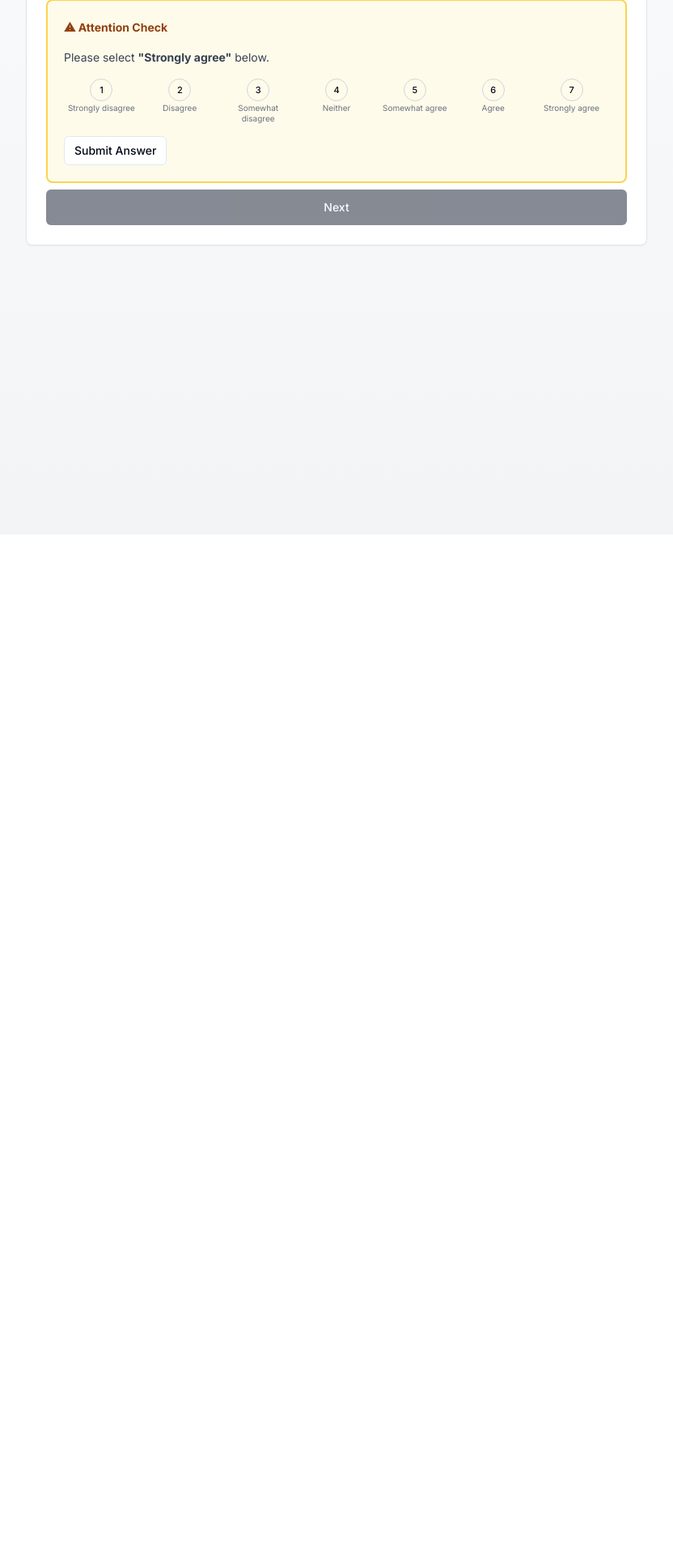
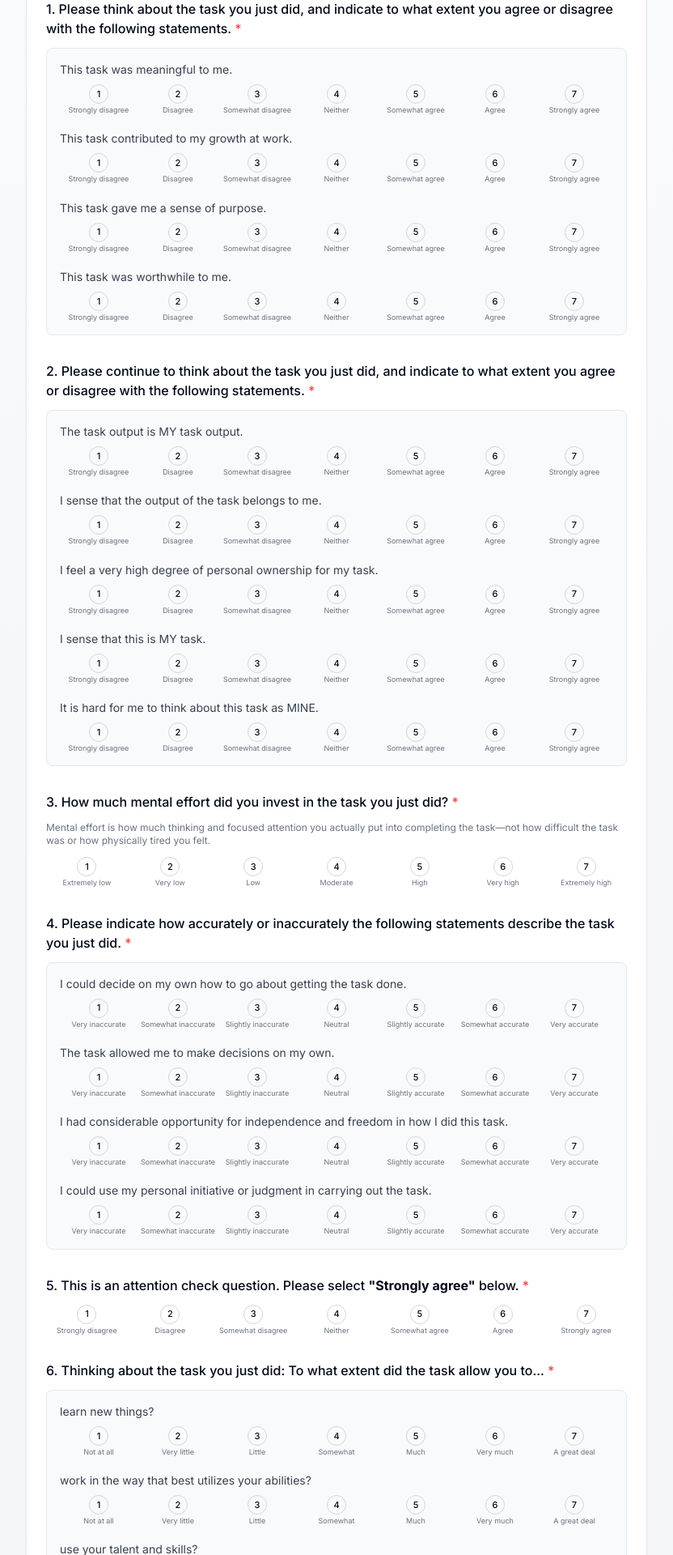
Before and after one commit to w4149/AI-Collaboration-Meaningful-Work, a Next.js app: page /psychological-scale in a window 1280 px wide. Shown: the part 140-2060 px from the top of the page at 81% size, without its empty margins (224-1056 px from the left). Before the commit the page ends 800 px from the top, so only its background shows below. Built offline with nearby package versions, Linux system fonts and the light colour scheme.

Commit message:
attention check 逻辑调整；

```diff
--- a/src/app/api/attention-checks/route.ts
+++ b/src/app/api/attention-checks/route.ts
@@ -20,7 +20,6 @@ export async function POST(request: Request) {
       return NextResponse.json({ error: 'Invalid check type. Must be 1 or 2.' }, { status: 400 })
     }
 
-    // Build the UPSERT payload — one row per user_id
     const upsertPayload: Record<string, unknown> = {
       user_id: userId,
       updated_at: new Date().toISOString(),
@@ -30,33 +29,36 @@ export async function POST(request: Request) {
     if (groupType) upsertPayload.group_type = groupType
 
     if (checkType === 1) {
-      // If this is a wrong answer, mark ever_failed and increment count
-      // If correct, store the final correct answer and timestamp
       if (!isCorrect) {
-        // We need to read existing row to increment count
-        const { data: existing } = await supabaseServer
+        const { data: existing, error: readError } = await supabaseServer
           .from('attention_checks')
           .select('check1_ever_failed, check1_fail_count')
           .eq('user_id', userId)
-          .maybeSingle()
+          .single()
+
+        if (readError) {
+          console.warn('attention_checks read (check1) — table may need migration 016:', readError.message)
+        }
 
         const currentFailCount = existing?.check1_fail_count ?? 0
         upsertPayload.check1_ever_failed = true
         upsertPayload.check1_fail_count = currentFailCount + 1
       } else {
-        // Correct answer
         upsertPayload.check1_correct_answer = answer
         upsertPayload.check1_final_answer = answer
         upsertPayload.check1_completed_at = new Date().toISOString()
       }
     } else {
-      // checkType === 2
       if (!isCorrect) {
-        const { data: existing } = await supabaseServer
+        const { data: existing, error: readError } = await supabaseServer
           .from('attention_checks')
           .select('check2_ever_failed, check2_fail_count')
           .eq('user_id', userId)
-          .maybeSingle()
+          .single()
+
+        if (readError) {
+          console.warn('attention_checks read (check2) — table may need migration 016:', readError.message)
+        }
 
         const currentFailCount = existing?.check2_fail_count ?? 0
         upsertPayload.check2_ever_failed = true
@@ -68,18 +70,19 @@ export async function POST(request: Request) {
       }
     }
 
-    const { error } = await supabaseServer
+    const { error: upsertError } = await supabaseServer
       .from('attention_checks')
       .upsert(upsertPayload, { onConflict: 'user_id' })
 
-    if (error) {
-      console.error('Error upserting attention check:', error)
+    if (upsertError) {
+      console.error('attention_checks UPSERT failed:', upsertError.message, 'payload:', upsertPayload)
       return NextResponse.json({ error: 'Failed to save attention check' }, { status: 500 })
     }
 
     return NextResponse.json({ success: true })
-  } catch (error) {
-    console.error('Error in attention checks API:', error)
+  } catch (error: unknown) {
+    const message = error instanceof Error ? error.message : String(error)
+    console.error('attention_checks API error:', message)
     return NextResponse.json({ error: 'Internal server error' }, { status: 500 })
   }
 }
--- a/src/app/psychological-scale/page.tsx
+++ b/src/app/psychological-scale/page.tsx
@@ -11,7 +11,6 @@ import { useAppStore } from '@/lib/store'
 import { getSkipRouteWithParams, FLOW_CONFIG } from '@/lib/flow-config'
 import { encodedQuery } from '@/lib/url-cipher'
 
-// 7-point agreement scale
 const AGREEMENT_OPTIONS = [
   { value: 1, label: 'Strongly disagree' },
   { value: 2, label: 'Disagree' },
@@ -22,7 +21,6 @@ const AGREEMENT_OPTIONS = [
   { value: 7, label: 'Strongly agree' },
 ]
 
-// 7-point mental effort scale
 const MENTAL_EFFORT_OPTIONS = [
   { value: 1, label: 'Extremely low' },
   { value: 2, label: 'Very low' },
@@ -33,7 +31,6 @@ const MENTAL_EFFORT_OPTIONS = [
   { value: 7, label: 'Extremely high' },
 ]
 
-// Q1: Meaning items
 const MEANING_ITEMS = [
   { id: 'meaningful', text: 'This task was meaningful to me.' },
   { id: 'contributed_growth', text: 'This task contributed to my growth at work.' },
@@ -41,7 +38,6 @@ const MEANING_ITEMS = [
   { id: 'worthwhile', text: 'This task was worthwhile to me.' },
 ]
 
-// Q2: Psychological ownership items
 const OWNERSHIP_ITEMS = [
   { id: 'my_task_output', text: 'The task output is MY task output.' },
   { id: 'sense_of_belonging', text: 'I sense that the output of the task belongs to me.' },
@@ -50,7 +46,6 @@ const OWNERSHIP_ITEMS = [
   { id: 'hard_to_think_mine', text: 'It is hard for me to think about this task as MINE.' },
 ]
 
-// Q4: Autonomy items
 const AUTONOMY_OPTIONS = [
   { value: 1, label: 'Very inaccurate' },
   { value: 2, label: 'Somewhat inaccurate' },
@@ -68,7 +63,6 @@ const AUTONOMY_ITEMS = [
   { id: 'personal_initiative', text: 'I could use my personal initiative or judgment in carrying out the task.' },
 ]
 
-// Q5: Skill utilisation items
 const SKILL_OPTIONS = [
   { value: 1, label: 'Not at all' },
   { value: 2, label: 'Very little' },
@@ -91,6 +85,7 @@ type PsychologicalAnswers = {
   ownership: Record<string, number | undefined>
   mentalEffort?: number
   autonomy: Record<string, number | undefined>
+  attentionCheck?: number
   skill: Record<string, number | undefined>
 }
 
@@ -101,14 +96,6 @@ export default function PsychologicalScalePage() {
   const userId = useAppStore((s) => s.userId)
   const prolificId = useAppStore((s) => s.prolificId)
   const setPsychologicalScaleCompleted = useAppStore((s) => s.setPsychologicalScaleCompleted)
-  const attentionCheck1FailCount = useAppStore((s) => s.attentionCheck1FailCount)
-  const incrementAttentionCheck2Fail = useAppStore((s) => s.incrementAttentionCheck2Fail)
-
-  // Attention check state
-  const [attentionAnswer, setAttentionAnswer] = useState<number | undefined>(undefined)
-  const [attentionPassed, setAttentionPassed] = useState(false)
-  const [showAttentionFailDialog, setShowAttentionFailDialog] = useState(false)
-  const [showAttentionTwoFailsDialog, setShowAttentionTwoFailsDialog] = useState(false)
 
   const [answers, setAnswers] = useState<PsychologicalAnswers>({
     meaning: {},
@@ -121,7 +108,6 @@ export default function PsychologicalScalePage() {
   const [showConfirmDialog, setShowConfirmDialog] = useState(false)
   const [showBackDialog, setShowBackDialog] = useState(false)
 
-  // Block browser back navigation
   useEffect(() => {
     const preventBack = (e: PopStateEvent) => {
       e.preventDefault()
@@ -135,7 +121,6 @@ export default function PsychologicalScalePage() {
     }
   }, [])
 
-  // Skip when disabled
   useEffect(() => {
     if (!FLOW_CONFIG.psychologicalScale) {
       const skip = getSkipRouteWithParams('psychologicalScale', searchParams)
@@ -155,36 +140,13 @@ export default function PsychologicalScalePage() {
         body: JSON.stringify({
           userId,
           checkType: 2,
-          answer: String(attentionAnswer),
+          answer: String(answers.attentionCheck ?? ''),
           isCorrect,
         }),
       })
     } catch (e) {
       console.error('Failed to save attention check:', e)
     }
-  }
-
-  const handleAttentionCheck = () => {
-    if (attentionAnswer === undefined) {
-      alert('Please select an answer first.')
-      return
-    }
-    const isCorrect = attentionAnswer === 7 // Strongly agree
-    if (!isCorrect) {
-      incrementAttentionCheck2Fail()
-      saveAttentionCheck(false)
-      if (attentionCheck1FailCount > 0) {
-        // Both attention checks failed
-        setShowAttentionTwoFailsDialog(true)
-      } else {
-        // Only this one failed, first one passed
-        setShowAttentionFailDialog(true)
-      }
-      return
-    }
-    // Correct answer
-    saveAttentionCheck(true)
-    setAttentionPassed(true)
   }
 
   const allRequiredAnswered = (): boolean => {
@@ -198,6 +160,7 @@ export default function PsychologicalScalePage() {
     for (const item of AUTONOMY_ITEMS) {
       if (answers.autonomy[item.id] === undefined) return false
     }
+    if (answers.attentionCheck === undefined) return false
     for (const item of SKILL_ITEMS) {
       if (answers.skill[item.id] === undefined) return false
     }
@@ -205,10 +168,6 @@ export default function PsychologicalScalePage() {
   }
 
   const handleNext = () => {
-    if (!attentionPassed) {
-      alert('Please complete the attention check first.')
-      return
-    }
     if (!allRequiredAnswered()) {
       setError('Please answer all required questions before proceeding.')
       return
@@ -225,6 +184,12 @@ export default function PsychologicalScalePage() {
     const qs = eq ? eq : ''
 
     try {
+      const attentionAnswer = answers.attentionCheck
+      if (attentionAnswer !== undefined) {
+        const isCorrect = attentionAnswer === 7
+        saveAttentionCheck(isCorrect)
+      }
+
       const response = await fetch('/api/psychological-scale', {
         method: 'POST',
         headers: { 'Content-Type': 'application/json' },
@@ -257,6 +222,8 @@ export default function PsychologicalScalePage() {
     setAnswers((p) => ({ ...p, mentalEffort: Number(v) }))
   const setAutonomy = (id: string, v: string) =>
     setAnswers((p) => ({ ...p, autonomy: { ...p.autonomy, [id]: Number(v) } }))
+  const setAttention = (v: string) =>
+    setAnswers((p) => ({ ...p, attentionCheck: Number(v) }))
   const setSkill = (id: string, v: string) =>
     setAnswers((p) => ({ ...p, skill: { ...p.skill, [id]: Number(v) } }))
 
@@ -335,55 +302,6 @@ export default function PsychologicalScalePage() {
         </CardHeader>
 
         <CardContent className="space-y-8 pb-2">
-          {/* Attention Check (must be completed first) */}
-          <div className="bg-amber-50 border-2 border-amber-300 rounded-lg p-5 space-y-4">
-            <Label className="text-sm font-bold text-amber-800">
-              ⚠ Attention Check
-            </Label>
-            <p className="text-sm text-gray-700">
-              Please select <strong>&quot;Strongly agree&quot;</strong> below.
-            </p>
-            <RadioGroup
-              value={attentionAnswer !== undefined ? String(attentionAnswer) : ''}
-              onValueChange={(v) => setAttentionAnswer(Number(v))}
-              disabled={attentionPassed}
-            >
-              <div className="flex justify-between gap-1">
-                {AGREEMENT_OPTIONS.map((opt) => (
-                  <div key={opt.value} className="flex flex-col items-center gap-0.5 flex-1">
-                    <RadioGroupItem value={String(opt.value)} id={`att-check-${opt.value}`} className="sr-only peer" />
-                    <Label
-                      htmlFor={`att-check-${opt.value}`}
-                      className={`cursor-pointer flex items-center justify-center w-7 h-7 rounded-full border text-[11px] font-medium transition-colors ${
-                        attentionPassed
-                          ? opt.value === 7
-                            ? 'border-green-500 bg-green-500 text-white'
-                            : 'border-gray-200 text-gray-400'
-                          : 'border-gray-300 peer-data-[state=checked]:border-primary peer-data-[state=checked]:bg-primary peer-data-[state=checked]:text-primary-foreground'
-                      }`}
-                    >
-                      {opt.value}
-                    </Label>
-                    <span className="text-[10px] text-gray-500 text-center leading-tight px-0.5">
-                      {opt.label}
-                    </span>
-                  </div>
-                ))}
-              </div>
-            </RadioGroup>
-            {!attentionPassed && (
-              <Button onClick={handleAttentionCheck} size="sm" variant="outline">
-                Submit Answer
-              </Button>
-            )}
-            {attentionPassed && (
-              <p className="text-green-600 text-sm font-medium">✓ Attention check passed. Please continue with the survey below.</p>
-            )}
-          </div>
-
-          {/* Main survey questions (only visible after attention check passes) */}
-          {attentionPassed && (
-            <>
           {/* Q1: Meaning */}
           <div className="space-y-3">
             <Label className="text-base font-medium">
@@ -419,15 +337,21 @@ export default function PsychologicalScalePage() {
             {renderItemList(AUTONOMY_ITEMS, answers.autonomy, setAutonomy, AUTONOMY_OPTIONS)}
           </div>
 
-              {/* Q5: Skill Utilisation */}
+          {/* Q5: Attention check (silent, no special highlighting) */}
           <div className="space-y-3">
             <Label className="text-base font-medium">
-                  5. Thinking about the task you just did: To what extent did the task allow you to... <span className="text-red-500">*</span>
+              5. This is an attention check question. Please select <strong>&quot;Strongly agree&quot;</strong> below. <span className="text-red-500">*</span>
+            </Label>
+            {renderRadioGroup('attentionCheck', answers.attentionCheck, AGREEMENT_OPTIONS, setAttention)}
+          </div>
+
+          {/* Q6: Skill Utilisation */}
+          <div className="space-y-3">
+            <Label className="text-base font-medium">
+              6. Thinking about the task you just did: To what extent did the task allow you to... <span className="text-red-500">*</span>
             </Label>
             {renderItemList(SKILL_ITEMS, answers.skill, setSkill, SKILL_OPTIONS)}
           </div>
-            </>
-          )}
 
           {error && (
             <p className="text-sm text-red-500 text-center">{error}</p>
@@ -437,7 +361,7 @@ export default function PsychologicalScalePage() {
         <div className="px-6 pb-6">
           <Button
             onClick={handleNext}
-            disabled={isSubmitting || !attentionPassed}
+            disabled={isSubmitting}
             size="lg"
             className="w-full"
           >
@@ -466,48 +390,6 @@ export default function PsychologicalScalePage() {
         </DialogContent>
       </Dialog>
 
-      {/* Attention Check Failed Dialog (first check passed, this one failed) */}
-      <Dialog open={showAttentionFailDialog} onOpenChange={setShowAttentionFailDialog}>
-        <DialogContent>
-          <DialogHeader>
-            <DialogTitle>Attention Check Failed</DialogTitle>
-            <DialogDescription>
-              Your answer is incorrect. Please read the task requirements carefully and try again.
-            </DialogDescription>
-          </DialogHeader>
-          <div className="flex justify-end pt-4">
-            <Button onClick={() => {
-              setShowAttentionFailDialog(false)
-              setAttentionAnswer(undefined)
-            }}>
-              Try Again
-            </Button>
-          </div>
-        </DialogContent>
-      </Dialog>
-
-      {/* Both Attention Checks Failed Dialog */}
-      <Dialog open={showAttentionTwoFailsDialog} onOpenChange={setShowAttentionTwoFailsDialog}>
-        <DialogContent>
-          <DialogHeader>
-            <DialogTitle>⚠ Attention Check Warning</DialogTitle>
-            <DialogDescription>
-              You have now failed two attention checks. Your task quality will be evaluated, and this may affect the compensation you can receive.
-              <br /><br />
-              Please continue with the study.
-            </DialogDescription>
-          </DialogHeader>
-          <div className="flex justify-end pt-4">
-            <Button onClick={() => {
-              setShowAttentionTwoFailsDialog(false)
-              setAttentionPassed(true) // Allow them to continue despite failing
-            }}>
-              Continue
-            </Button>
-          </div>
-        </DialogContent>
-      </Dialog>
-
       {/* Back Navigation Warning Dialog */}
       <Dialog open={showBackDialog} onOpenChange={setShowBackDialog}>
         <DialogContent>
```
Lines whose indentation alone changed are shown as unchanged.
